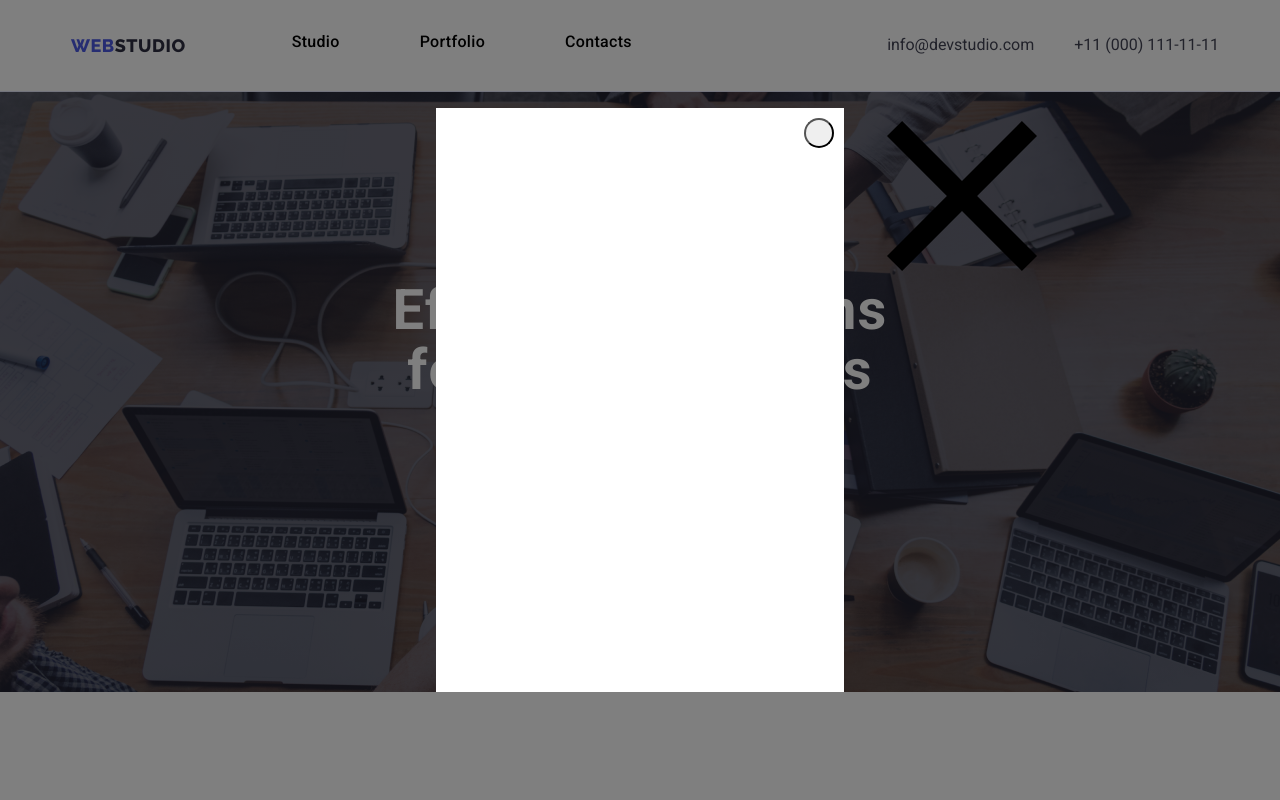
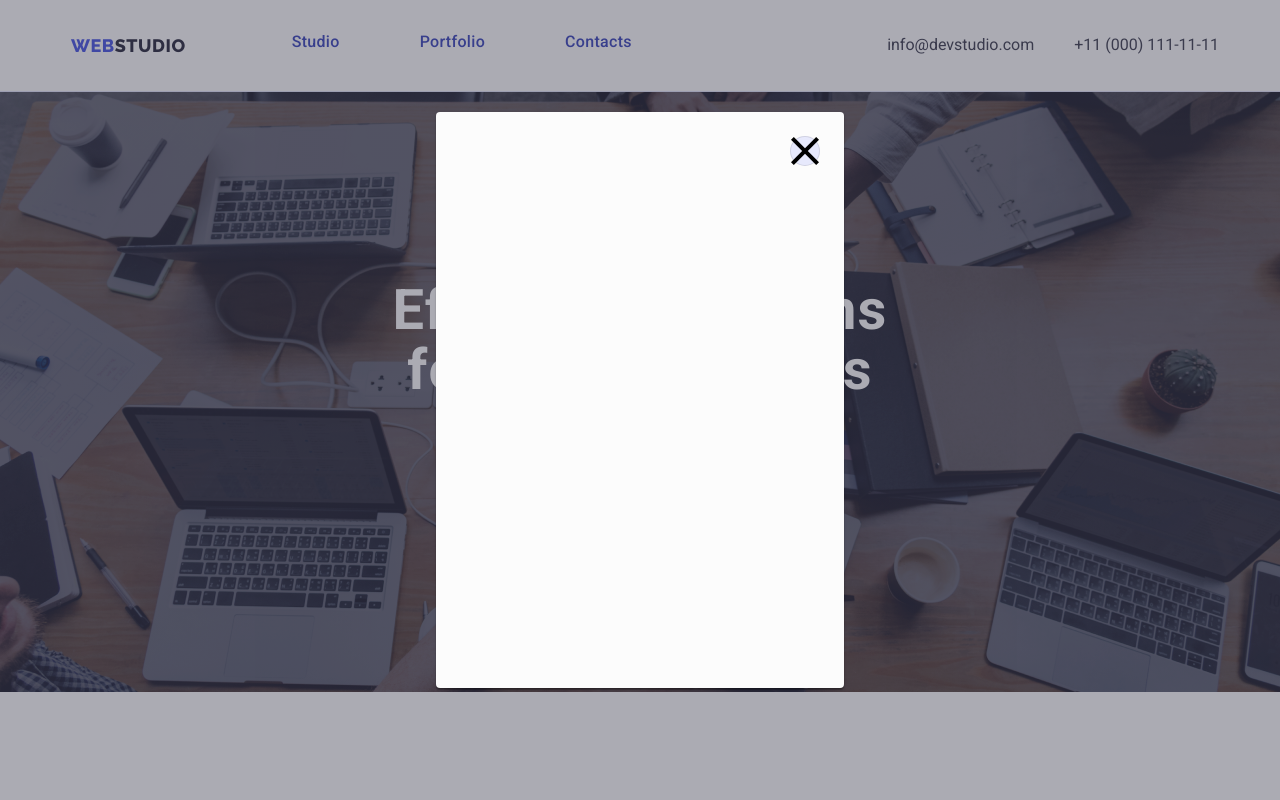
Before and after one commit to MokanuRostik/goit-markup-hw-05, a plain HTML site: page index.html in a window 1280 px wide. Both pictures are taken after a click on the button "Order Service". Shown: the top 800 px of the page. Drawn offline with Linux system fonts and the light colour scheme.

Commit message:
Update style.css

```diff
--- a/css/style.css
+++ b/css/style.css
@@ -141,6 +141,10 @@ body {
 .link-address {
   color: #434455;
   transition-property: all;
+  transition-property: transition;
+}
+.link-address {
+  transition: color 250ms cubic-bezier(0.4, 0, 0.2, 1);
 }
 .link-address:hover {
   color: #404bbf;
@@ -148,9 +152,12 @@ body {
   transition-timing-function: cubic-bezier(0.4, 0, 0.2, 1);
 }
 .link-header {
-  color: #2e2f42;
+  color: #404bbf;
   padding: 24px 0;
   transition-property: all;
+}
+.link-header {
+  transition: color 250ms cubic-bezier(0.4, 0, 0.2, 1);
 }
 .link-header:hover {
   color: #404bbf;
@@ -406,6 +413,10 @@ body {
   border-radius: 0px 0px 4px 4px;
   box-shadow: 0px 1px 6px rgba(46, 47, 66, 0.08),
     0px 1px 1px rgba(46, 47, 66, 0.16), 0px 2px 1px rgba(46, 47, 66, 0.08);
+  transition-property: transition;
+}
+.team-li {
+  transition: background-color 250ms cubic-bezier(0.4, 0, 0.2, 1);
 }
 
 /* ///   customers /// */
@@ -438,6 +449,10 @@ body {
   justify-content: center;
   color: #8e8f99;
   transition-property: all;
+}
+.customers-links {
+  transition: border-color 250ms cubic-bezier(0.4, 0, 0.2, 1),
+    color 250ms cubic-bezier(0.4, 0, 0.2, 1);
 }
 .customers-links:hover {
   border-color: #404bbf;
@@ -547,6 +562,9 @@ body {
   justify-content: center;
   transition-property: all;
 }
+.footer-icon-link {
+  transition: background-color 250ms cubic-bezier(0.4, 0, 0.2, 1);
+}
 .footer-icon-link:hover {
   background-color: #31d0aa;
   transition-duration: 250ms;
@@ -606,6 +624,12 @@ body {
   color: #4d5ae5;
   transition-property: all;
 }
+.button-list {
+  transition: color 250ms cubic-bezier(0.4, 0, 0.2, 1),
+    background-color 250ms cubic-bezier(0.4, 0, 0.2, 1),
+    border-color 250ms cubic-bezier(0.4, 0, 0.2, 1),
+    box-shadow 250ms cubic-bezier(0.4, 0, 0.2, 1);
+}
 .button-list:hover {
   background: #404bbf;
   color: #ffffff;
@@ -655,6 +679,9 @@ body {
 .link-partfolio {
   width: 360px;
   transition-property: all;
+}
+.link-partfolio {
+  transition: box-shadow 250ms cubic-bezier(0.4, 0, 0.2, 1);
 }
 .link-partfolio:hover {
   box-shadow: 0px 1px 6px rgba(46, 47, 66, 0.08),
@@ -751,34 +778,64 @@ body {
   left: 0;
   width: 100%;
   height: 100vh;
-  background: rgba(0, 0, 0, 0.5);
+  background-color: rgba(46, 47, 66, 0.4);
+  transition: transition;
+}
+.backdrop {
+  transition: opacity 250ms cubic-bezier(0.4, 0, 0.2, 1),
+    visibility 250ms cubic-bezier(0.4, 0, 0.2, 1);
 }
 
 .modal {
   width: 408px;
-  height: 584px;
+  box-shadow: 0px 1px 1px rgba(0, 0, 0, 0.14), 0px 1px 3px rgba(0, 0, 0, 0.12),
+    0px 2px 1px rgba(0, 0, 0, 0.2);
   position: absolute;
   top: 50%;
   left: 50%;
   transform: translate(-50%, -50%);
-  background: #fff;
+  background: #fcfcfc;
+  min-height: 576px;
+  border-radius: 4px;
+  transition: transition;
 }
-
+.modal {
+  transition: transform 250ms cubic-bezier(0.4, 0, 0.2, 1);
+}
 .close-button {
   position: absolute;
-  right: 10px;
-  top: 10px;
-
+  right: 24px;
+  top: 24px;
+  display: flex;
+  align-items: center;
+  justify-content: center;
+  background-color: #e7e9fc;
+  border: 1px solid rgba(0, 0, 0, 0.1);
+  padding: 0;
   width: 30px;
   height: 30px;
   border-radius: 50%;
   cursor: pointer;
+  transition-property: transition;
 }
-
+.close-button {
+  transition: background-color 250ms cubic-bezier(0.4, 0, 0.2, 1),
+    border 250ms cubic-bezier(0.4, 0, 0.2, 1);
+}
 .close-button:hover {
-  background-color: #ff6c00;
+  background-color: #404bbf;
+  border: none;
 }
-
+.close-button:focus {
+  background-color: #404bbf;
+  border: none;
+}
+.button-modal-icon > use:hover {
+  fill: #ffffff;
+}
+.button-modal-icon > use:focus {
+  fill: #ffffff;
+}
 .is-hidden {
   opacity: 0;
   visibility: hidden;
@@ -794,21 +851,28 @@ body {
 .link-header {
   position: relative;
   text-decoration: none;
-  color: #000;
+  color: #404bbf;
   padding: 10px;
 }
 .header-navigation .header-list-nav .list-header .link-header::after {
   content: "";
   position: absolute;
   left: 0;
-  bottom: 0;
+  bottom: -1px;
   width: 100%;
-  height: 2px;
-  background-color: #000;
+  height: 4px;
+  background-color: #404bbf;
   transform: scaleX(0);
   transition: transform 0.3s ease;
+  border-radius: 2px;
 }
 .header-navigation .header-list-nav .list-header .link-header:hover::after,
 .header-navigation .header-list-nav .list-header .link-header:focus::after {
   transform: scaleX(1);
 }
+.button-modal-icon {
+  transition: transition;
+}
+.button-modal-icon {
+  transition: fill 250ms cubic-bezier(0.4, 0, 0.2, 1);
+}
```
